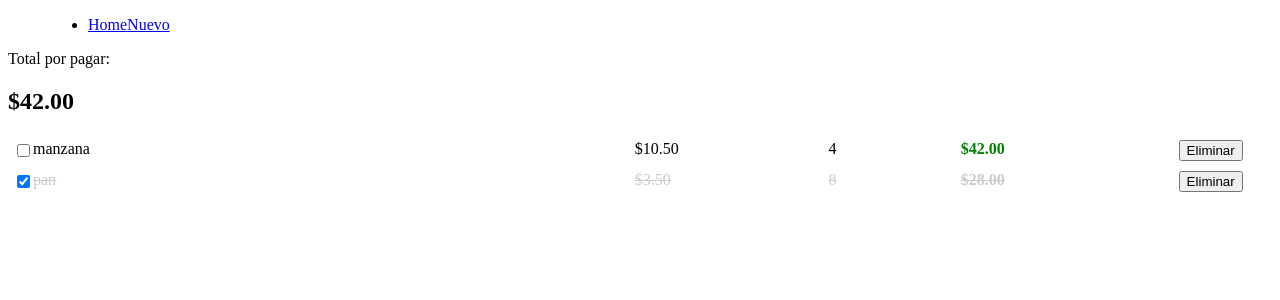
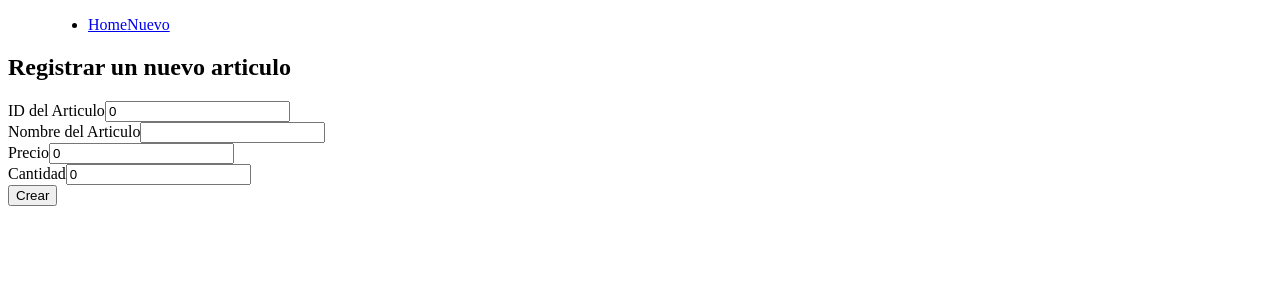
Before and after one commit to LeandroAntunez/shopping-list, an Angular app: page /add in a window 1280 px wide. Before the commit this address led to /. Shown: the top 300 px of the page. Built offline with nearby package versions, Linux system fonts and the light colour scheme.

Commit message:
Add Item page added.

```diff
--- a/src/app/app-routing.module.ts
+++ b/src/app/app-routing.module.ts
@@ -1,7 +1,18 @@
 import { NgModule } from '@angular/core';
 import { RouterModule, Routes } from '@angular/router';
+import { AddItemComponent } from './components/add-item/add-item.component';
+import { ItemsComponent } from './components/items/items.component';
 
-const routes: Routes = [];
+const routes: Routes = [
+  {
+    path: "",
+    component: ItemsComponent
+  },
+  {
+    path: 'add',
+    component: AddItemComponent
+  }
+];
 
 @NgModule({
   imports: [RouterModule.forRoot(routes)],
--- a/src/app/app.component.html
+++ b/src/app/app.component.html
@@ -1,4 +1,5 @@
 <div>
   <app-header></app-header>
-  <app-items></app-items>
+
+  <router-outlet></router-outlet>
 </div>
--- /dev/null
+++ b/src/app/components/add-item/add-item.component.html
@@ -0,0 +1,20 @@
+<form action="" (ngSubmit)="onSubmit()">
+    <h2>Registrar un nuevo articulo</h2>
+    <div>
+        <label for="">ID del Articulo</label>
+        <input type="text" name="id" id="" [(ngModel)]="id">
+    </div>
+    <div>
+        <label for="">Nombre del Articulo</label>
+        <input type="text" name="title" id="" [(ngModel)]="title">
+    </div>
+    <div>
+        <label for="">Precio</label>
+        <input type="text" name="price" id="" [(ngModel)]="price">
+    </div>
+    <div>
+        <label for="">Cantidad</label>
+        <input type="text" name="quantity" id="" [(ngModel)]="quantity">
+    </div>
+    <input type="submit" value="Crear">
+</form>
--- /dev/null
+++ b/src/app/components/add-item/add-item.component.ts
@@ -0,0 +1,28 @@
+import { Component, OnInit } from '@angular/core';
+import { Item } from 'src/app/models/item';
+
+@Component({
+  selector: 'app-add-item',
+  templateUrl: './add-item.component.html',
+  styleUrls: ['./add-item.component.css']
+})
+export class AddItemComponent implements OnInit {
+  id: number = 0;
+  title: string = '';
+  price: number = 0;
+  quantity: number = 0;
+
+  constructor() { }
+
+  ngOnInit(): void {
+  }
+
+  onSubmit() {
+    const item = new Item();
+    item.id = this.id;
+    item.title = this.title;
+    item.price = this.price;
+    item.quantity = this.quantity;
+    item.completed = false;
+  }
+}
```
Also changed, not shown: src/app/app.module.ts (+6 -2 lines), src/app/components/add-item/add-item.component.css (added).
